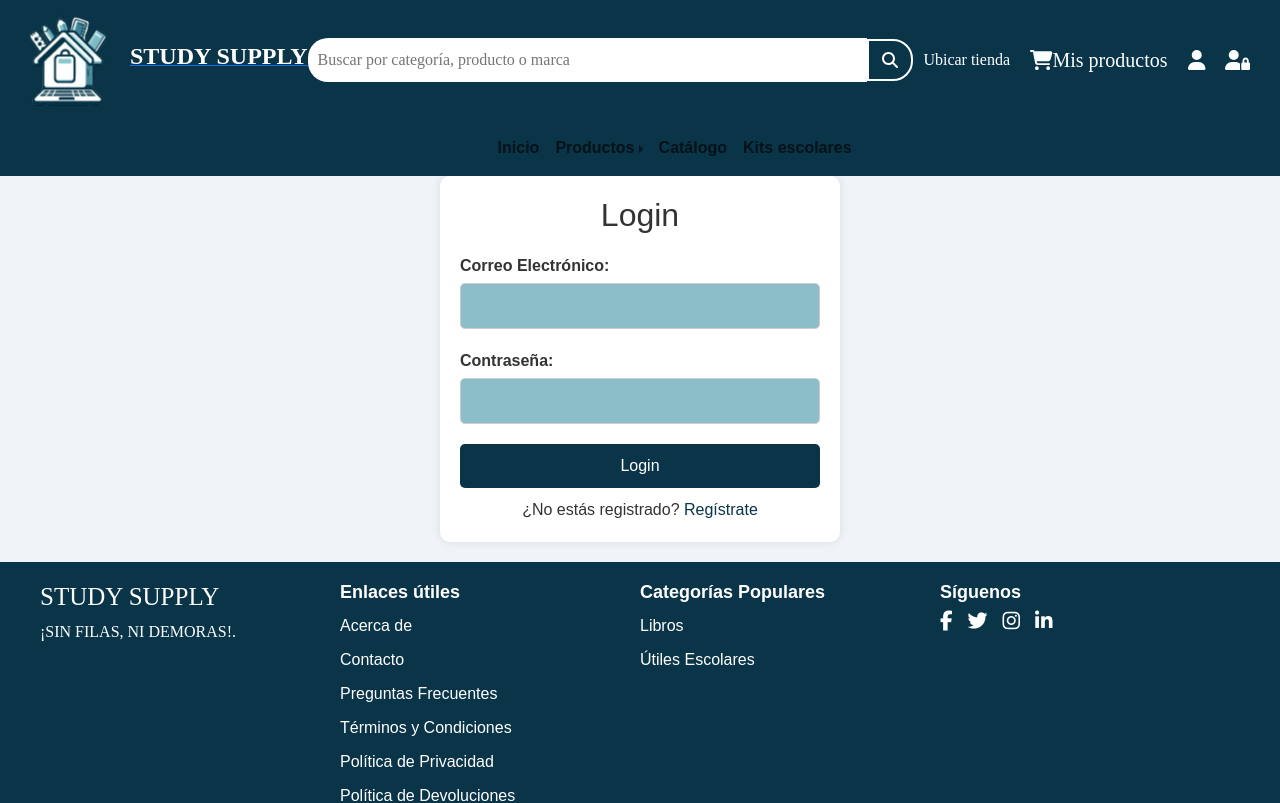
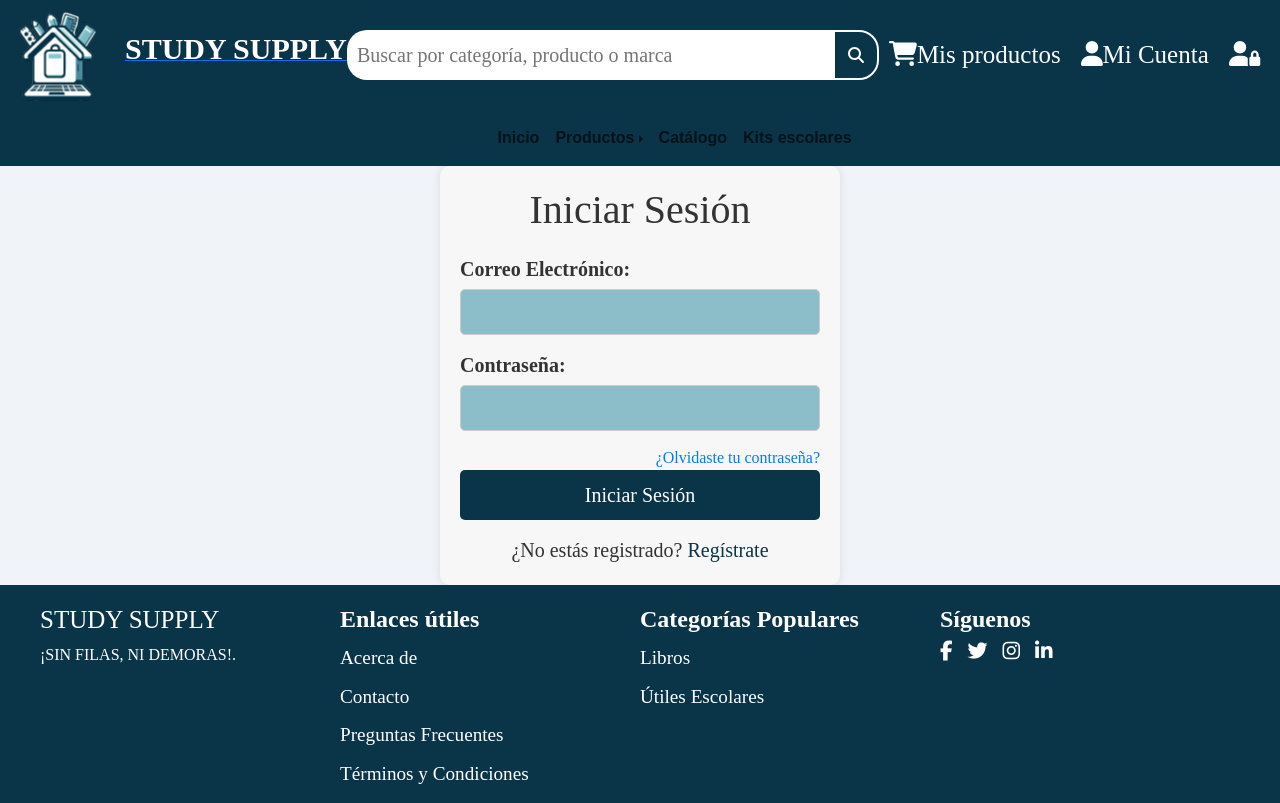
Before and after one commit to Keicy2/ProyectoDS9, a React (Vite) app in the folder ProyectoDS9-main/: page /login in a window 1280 px wide. Shown: the top 803 px of the page. Built offline with nearby package versions, Linux system fonts and the light colour scheme.

Commit message:
Minimas Modificaciones en css

```diff
--- a/ProyectoDS9-main/src/App.jsx
+++ b/ProyectoDS9-main/src/App.jsx
@@ -20,7 +20,7 @@ import ReturnPolicy from './Componentes/ReturnPolicy';
 import Terms from './Componentes/Terms';
 import PoliticaPrivacidad from './Componentes/PoliticaPriv';
 import AdminDashboard from './Componentes/AdminDashboard';
-import Ofertas from './Componentes/Ofertas';
+
 
 function App() {
   const [misProductos, setMisProductos] = React.useState([]);
@@ -40,6 +40,7 @@ function App() {
             <Routes>
               <Route path="/" element={<Inicio agregarAlCarrito={agregarAlCarrito} />} />
               <Route path="/login" element={<Login />} />
+
               <Route path="/registro" element={<Registro />} />
               <Route path="/catalogo" element={<Catalogo agregarAlCarrito={agregarAlCarrito} />} />
               <Route path="/carrito" element={<Carrito misProductos={misProductos} />} />
--- a/ProyectoDS9-main/src/Componentes/Header.jsx
+++ b/ProyectoDS9-main/src/Componentes/Header.jsx
@@ -21,7 +21,6 @@ const Header = () => {
         </button>
       </div>
       <div className="header-right">
-        <a href="#" className="header-link">Ubicar tienda</a>
         <div className="header-icons">
           <Link to="/carrito" className="header-icon">
             <FontAwesomeIcon icon={faShoppingCart} />
@@ -29,6 +28,7 @@ const Header = () => {
           </Link>
           <Link to="/login" className="header-icon">
             <FontAwesomeIcon icon={faUser} />
+             Mi Cuenta
           </Link>
           <Link to="/admin" className="header-icon">
             <FontAwesomeIcon icon={faUserLock} />
--- a/ProyectoDS9-main/src/Componentes/Login.jsx
+++ b/ProyectoDS9-main/src/Componentes/Login.jsx
@@ -1,4 +1,3 @@
-// LoginForm.js
 import React, { useState } from 'react';
 import { Link, useNavigate } from 'react-router-dom';
 import styled from 'styled-components';
@@ -46,7 +45,7 @@ const LoginForm = () => {
 
   return (
     <div className="login-form">
-      <h2>Login</h2>
+      <h2>Iniciar Sesión</h2>
       <form onSubmit={handleSubmit}>
         <div className="form-group">
           <label htmlFor="email">Correo Electrónico:</label>
@@ -70,8 +69,11 @@ const LoginForm = () => {
             required
           />
         </div>
+        <Link to="/ForgotPassword" className="forgot-password-link">
+          ¿Olvidaste tu contraseña?
+        </Link>
         {error && <p className="error-message">{error}</p>}
-        <button type="submit">Login</button>
+        <button type="submit">Iniciar Sesión </button>
         <span className="register-message">¿No estás registrado? <Link to="/registro">Regístrate</Link></span>
       </form>
     </div>
--- a/ProyectoDS9-main/src/Componentes/Registro.jsx
+++ b/ProyectoDS9-main/src/Componentes/Registro.jsx
@@ -41,7 +41,7 @@ function Registro() {
 
   return (
     <div className="register-container">
-      <h2>Registro</h2>
+      <h2>Crear Cuenta</h2>
       <form onSubmit={handleSubmit}>
         <div>
           <label>Nombre:</label>
--- a/ProyectoDS9-main/src/Componentes/css.css
+++ b/ProyectoDS9-main/src/Componentes/css.css
@@ -1,8 +1,3 @@
-/* css.css */
-main{
-  padding-bottom: 20px;
-}
-
 /* inicio de sesión */
 .login-page {
     display: flex;
@@ -31,15 +26,17 @@ main{
 
   /*formulario de inicio de sesión */
   .login-form {
+    font-family: 'frauces';
     max-width: 400px;
-    margin: 0 auto;
-    padding: 20px;
+    margin: 10px auto;
+    padding: 20px 20px;
     background-color: #fff;
     border-radius: 10px;
     box-shadow: 0 0 10px rgba(0, 0, 0, 0.1);
   }
 
   .login-form h2 {
+    font-size: 40px;
     text-align: center;
     margin-bottom: 20px;
   }
@@ -49,6 +46,7 @@ main{
   }
 
   .form-group label {
+    font-size: 20px;
     display: block;
     margin-bottom: 5px;
     font-weight: bold;
@@ -65,6 +63,7 @@ main{
   }
 
   button[type="submit"] {
+    font-size: 20px;
     background-color: #0A3448;
     color: #fff;
     border: none;
@@ -78,8 +77,22 @@ main{
     background-color: #4f8090;
   }
 
+  .forgot-password-link {
+    display: block;
+    margin-top: 10px;
+    text-align: right;
+    color: #4f8090;
+    text-decoration: none;
+  }
+
+  .forgot-password-link:hover {
+    text-decoration: underline;
+  }
+
+
   /*mensaje de registro */
   .register-message {
+    font-size: 20px;
     display: block;
     text-align: center;
     margin-top: 10px;
@@ -87,18 +100,18 @@ main{
 
   .register-message a {
     color: #0A3448;
-    text-decoration: none;
+    text-decoration:none;
   }
 
 
   /*Header*/
 .header {
-  font-family: 'frauces';;
+  font-family: 'frauces';
     display: flex;
     align-items: center;
     justify-content: space-between;
     background-color: #0a3448;
-    padding: 10px 20px;
+    padding: 5px 10px;
   }
 
   .header-left {
@@ -108,11 +121,11 @@ main{
 
   .header-start img {
     height: 100px;
-    margin-right: 10px;
+    margin-right: 15px;
   }
 
   .company-name {
-    font-size: 24px;
+    font-size: 30px;
     font-weight: bold;
     color: white;
   }
@@ -126,18 +139,19 @@ main{
 
   .search-bar {
     background-color: #fff;
+    color: #000;
     flex: 1;
     padding: 10px;
     border: none;
     outline: none;
-    font-size: 16px;
+    font-size: 20px;
     border-radius: 20px 0 0 20px;
   }
 
   .search-button {
     background-color: #0A3448;
     border: 2px solid #FBFEFE;
-    padding: 11px 13px;
+    padding: 15px 13px;
     cursor: pointer;
     display: flex;
     align-items: center;
@@ -152,7 +166,7 @@ main{
 
   .header-link {
     color: #fff;
-    margin: 0 10px;
+    margin: 10 10px;
     text-decoration: none;
   }
 
@@ -165,7 +179,7 @@ main{
     color: #FBFEFE;
     margin: 0 10px;
     text-decoration: none;
-    font-size: 20px;
+    font-size: 25px;
     position: relative;
   }
 
@@ -183,7 +197,7 @@ main{
 
 
   /*Carrusel*/
-  .slick-slide {
+.slick-slide {
     display: flex;
     flex-direction: column;
     align-items: center;
@@ -231,31 +245,6 @@ main{
     font-family: 'faunces';
     font-size: 25px;
 }
-
-
-.barra {
-  background-color: #0a3448; /* Cambia a tu color deseado */
-  color: white;
-  padding: 1em;
-  text-align: center;
-}
-
-ul {
-  list-style-type: none;
-  margin: 0;
-  padding: 0;
-}
-
-a {
-  color: white;
-  text-decoration: none;
-}
-
-a:hover {
-  color: #8BBEC8;
-}
-
-
 
 .advertisement-content3 {
   text-align: center;
@@ -318,7 +307,8 @@ a:hover {
     padding-bottom: 0px;
     padding-left: 0px;
     padding-right: 0px;
-    font-family: Arial, sans-serif;
+    font-family: 'frauces';
+
   }
 
   .footer-container {
@@ -336,7 +326,7 @@ a:hover {
 
   .footer-section h4 {
     margin-bottom: 2px;
-    font-size: 18px;
+    font-size: 1.5em;
     font-weight: bold;
   }
 
@@ -357,6 +347,7 @@ a:hover {
   }
 
   .footer-section ul li a {
+    font-size: 1.2em;
     color: #fff;
     text-decoration: none;
   }
@@ -456,8 +447,9 @@ a:hover {
 
 /* página de registro */
 .register-container {
+  font-family: 'faunces';
     max-width: 400px;
-    margin: 0 auto;
+    margin: 10px auto;
     padding: 20px;
     background-color: #fff;
     border-radius: 10px;
@@ -465,6 +457,7 @@ a:hover {
   }
 
   .register-container h2{
+    font-size: 40px;
     text-align: center;
   }
 
@@ -478,6 +471,7 @@ a:hover {
   }
 
   .register-container form label {
+    font-size: 20px;
     font-weight: bold;
   }
 
@@ -493,6 +487,7 @@ a:hover {
   }
 
   .register-container form button[type="submit"] {
+    font-size: 20px;
     background-color: #0A3448;
     color: #fff;
     border: none;
@@ -595,16 +590,16 @@ a:hover {
     font-family: Arial, sans-serif;
   }
 
+
+
+
  /*PRODUCTOS*/
  body {
-    font-family: Arial, sans-serif;
+    font-family: 'faunces';
     background-color: #f4f4f9;
     margin: 0;
     padding: 0;
 }
-
-
-
 
 .catalogo-container {
     display: flex;
@@ -940,7 +935,7 @@ button:hover {
 
 /* Estilos globales */
 body {
-  font-family: Arial, sans-serif;
+  font-family: 'faunces';
   background-color: #f4f7fa;
   margin: 0;
   padding: 0;
@@ -982,23 +977,23 @@ h4 {
 
 .card-text {
   font-size: 1rem;
-  color: #555;
+  color: #052535;
 }
 
 /* Tablas de gestión */
 .table {
   background-color: #fff;
   border-radius: 8px;
-  box-shadow: 0 4px 8px rgba(0, 0, 0, 0.1);
+  box-shadow: #8BBEC8;
 }
 
 .table thead th {
-  background-color: #007bff;
+  background-color: #8BBEC8;
   color: #fff;
 }
 
 .table tbody tr:hover {
-  background-color: #f1f1f1;
+  background-color: #fbfbfb;
 }
 
 /* Botones */
--- a/ProyectoDS9-main/src/Componentes/style.css
+++ b/ProyectoDS9-main/src/Componentes/style.css
@@ -132,15 +132,17 @@
   }
 
   .faq-container {
+    font-family: 'frauces';
     padding: 20px;
     max-width: 800px;
-    margin: auto;
+    margin: 10px auto;
     background-color: #fff;
     border-radius: 8px;
     box-shadow: 0 0 10px rgba(0, 0, 0, 0.1);
   }
 
   .faq-container h1 {
+    font-size: 50px;
     text-align: center;
     color: #333;
     margin-bottom: 20px;
@@ -157,11 +159,13 @@
   }
 
   .faq-question {
+    font-size: 20px;
     font-weight: bold;
-    color: #007bff;
+    color: #4f8090;
   }
 
   .faq-answer {
+    font-size: 20px;
     white-space: pre-line;
     margin-top: 10px;
     display: none;
@@ -176,27 +180,31 @@
   .return-policy-container {
     padding: 20px;
     max-width: 800px;
-    margin: auto;
+    margin: 10px auto;
     background-color: #fff;
     border-radius: 8px;
     box-shadow: 0 0 10px rgba(0, 0, 0, 0.1);
   }
 
   .return-policy-container h1 {
+    font-family: 'frauces';
     text-align: center;
     color: #333;
     margin-bottom: 20px;
   }
 
   .return-policy-container h2, .return-policy-container h3 {
-    color: #007bff;
+    font-family: 'frauces';
+    color: #4f8090;
     margin-top: 20px;
   }
 
   .return-policy-container p,
   .return-policy-container ul,
   .return-policy-container ol {
-    color: #666;
+    font-family: 'frauces';
+    font-size: 20px;
+    color: #333;
     line-height: 1.6;
   }
 
@@ -210,32 +218,32 @@
   }
 
   /*Terminos y Condiciones*/
-  /* src/components/TerminosCondiciones.css */
 .terminos-condiciones {
     padding: 20px;
     max-width: 800px;
-    margin: 40px auto; /* Añade un margen superior e inferior */
-    background-color: #f9f9f9; /* Fondo claro para diferenciar el contenido */
-    border-radius: 8px; /* Bordes redondeados */
-    box-shadow: 0 2px 4px rgba(0, 0, 0, 0.1); /* Sombra ligera para dar profundidad */
-    font-family: 'Arial', sans-serif; /* Tipografía clara y legible */
+    margin: 15px auto;
+    background-color: #f9f9f9;
+    border-radius: 8px;
+    box-shadow: 0 2px 4px rgba(0, 0, 0, 0.1);
+    font-family: 'frauces';
   }
 
   .terminos-condiciones h1 {
     color: #333;
-    font-size: 2em; /* Tamaño de fuente más grande para el título principal */
-    margin-bottom: 20px; /* Espacio debajo del título */
+    font-size: 3em;
+    margin-bottom: 20px;
     text-align: center; /* Centra el título principal */
   }
 
   .terminos-condiciones h2 {
-    color: #0056b3;
-    font-size: 1.5em; /* Tamaño de fuente para los subtítulos */
-    margin-top: 20px; /* Espacio encima del subtítulo */
-    margin-bottom: 10px; /* Espacio debajo del subtítulo */
+    color: #4f8090;
+    font-size: 2em;
+    margin-top: 20px;
+    margin-bottom: 1px;
   }
 
   .terminos-condiciones p {
+    font-size: 1.2em;
     line-height: 1.8; /* Espaciado entre líneas para mejor lectura */
     color: #333;
     margin-bottom: 20px; /* Espacio debajo de cada párrafo */
@@ -243,7 +251,7 @@
 
   .terminos-condiciones a {
     color: #007bff; /* Color del enlace */
-    text-decoration: none; /* Sin subrayado en el enlace */
+    text-decoration: none;
   }
 
   .terminos-condiciones a:hover {
@@ -256,43 +264,87 @@
   }
 
   .terminos-condiciones li {
-    margin-bottom: 10px; /* Espacio debajo de cada ítem de lista */
+    margin-bottom: 10px;
   }
 
   .terminos-condiciones strong {
-    color: #333; /* Color para texto en negrita */
+    color: #333;
   }
+
   /*Politicas de privacidad*/
   .politica-privacidad {
     padding: 20px;
     max-width: 800px;
-    margin: 40px auto; /* Añade un margen superior e inferior */
+    margin: 15px auto;
     background-color: #f9f9f9; /* Fondo claro para diferenciar el contenido */
     border-radius: 8px; /* Bordes redondeados */
     box-shadow: 0 2px 4px rgba(0, 0, 0, 0.1); /* Sombra ligera para dar profundidad */
-    font-family: 'Arial', sans-serif; /* Tipografía clara y legible */
+    font-family: 'frauces'; /* Tipografía clara y legible */
   }
 
   .politica-privacidad h1 {
+    font-size: 3em;
     text-align: center;
-    color:#333; /* Color de título más oscuro para mejor contraste */
-    margin-top: 0; /* Eliminar margen superior predeterminado para el título */
+    color:#333;
+    margin-top: 0;
   }
 
   .politica-privacidad h2 {
-    color: #0056b3; /* Color de subtítulo más oscuro */
+    color: #4f8090; /* Color de subtítulo más oscuro */
   }
 
   .politica-privacidad p {
+    font-size: 1.5em;
     color: #333; /* Color de texto principal más oscuro */
     line-height: 1.8; /* Aumento del espaciado entre líneas para mejor legibilidad */
   }
 
   .politica-privacidad a {
-    color: #007bff; /* Color azul para enlaces */
+    color: #0A3448; /* Color azul para enlaces */
     text-decoration: none;
   }
 
   .politica-privacidad a:hover {
     text-decoration: underline;
   }
+
+  /*PASSWORD*/
+  .login-form, .forgot-password-form, .register-container {
+    max-width: 400px;
+    margin: 0 auto;
+    padding: 20px;
+    background-color: #f7f7f7;
+    border-radius: 10px;
+    box-shadow: 0 0 10px rgba(0, 0, 0, 0.1);
+  }
+
+  .form-group {
+    margin-bottom: 15px;
+  }
+
+  .error-message {
+    color: red;
+    margin-top: 10px;
+  }
+
+  .success-message {
+    color: green;
+    margin-top: 10px;
+  }
+
+  .register-message {
+    display: block;
+    margin-top: 15px;
+  }
+
+  .forgot-password-link {
+    display: block;
+    margin-top: 10px;
+    text-align: right;
+    color: #007bff;
+    text-decoration: none;
+  }
+
+  .forgot-password-link:hover {
+    text-decoration: underline;
+  }
```
